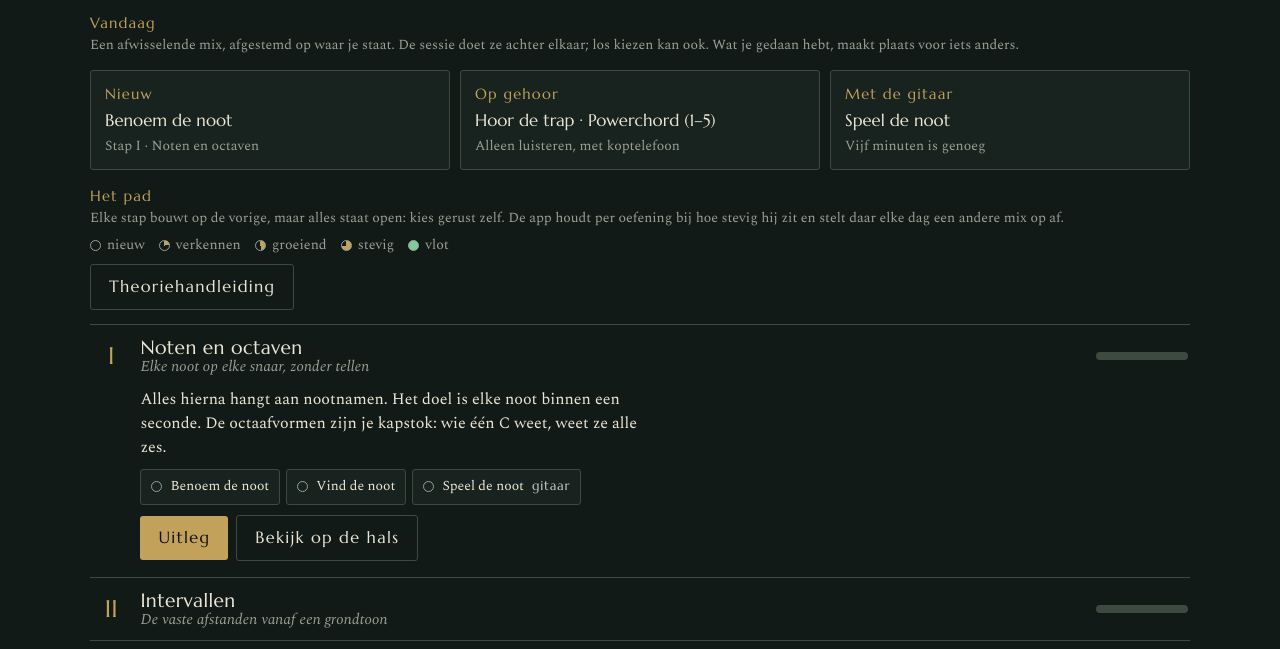
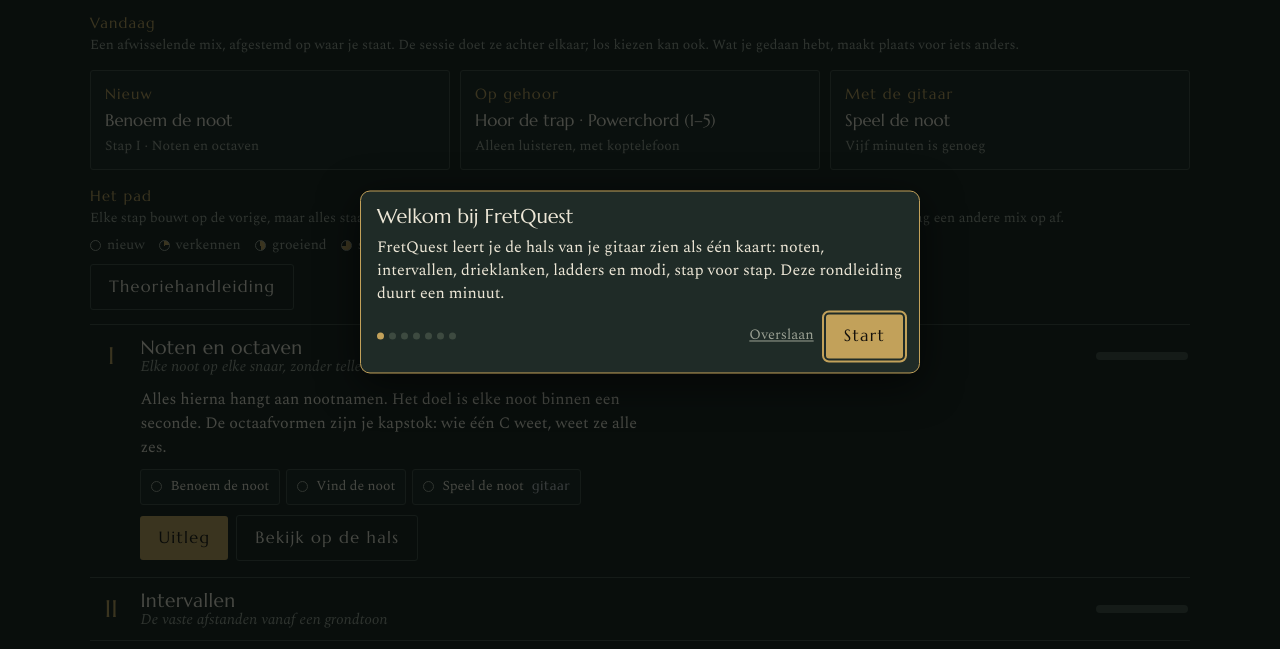
Before and after one commit to danielderonde52-code/FretQuest, a plain HTML site: page index.html in a window 1280 px wide. Shown: the part 118-767 px from the top of the page. Drawn offline with nearby package versions, Linux system fonts and the light colour scheme; a web font is replaced by a local one.

Commit message:
Rondleiding bij het eerste gebruik
Co-Authored-By: Claude Fable 5.2 <noreply@anthropic.com>
Claude-Session: https://claude.ai/code/session_01VJxsEveUw9onH8yxByiFHD

```diff
--- a/index.html
+++ b/index.html
@@ -247,6 +247,24 @@ h1,h2,h3,.brand,.tabs button,.lbl,.btn,.stage h3,.stage .no,.tcard b,.excard b,.
 .info .f,.lesb figcaption,.micnote{font-family:var(--f-b)}
 .btn.on{color:#0c1a11}
 html.pl body.running .btn{font-size:.92rem}
+/* ---- rondleiding ---- */
+#tour{position:fixed;inset:0;z-index:60}
+#tourHole{position:fixed;border:2px solid var(--accent);border-radius:8px;box-shadow:0 0 0 200vmax rgba(6,10,9,.72);pointer-events:none;transition:left .25s,top .25s,width .25s,height .25s}
+#tourHole.none{left:50%!important;top:50%!important;width:0!important;height:0!important;border:0}
+#tourCard{position:fixed;left:50%;transform:translateX(-50%);width:min(560px,calc(100vw - 24px));background:var(--raise);border:1px solid var(--accent);border-radius:10px;padding:14px 16px;display:grid;gap:8px;box-shadow:0 10px 40px rgba(0,0,0,.6)}
+#tourCard h3{margin:0;font-family:var(--f-d);font-size:1.25rem;font-weight:400}
+#tourCard p{margin:0;line-height:1.45}
+#tourCard .trow{display:flex;align-items:center;gap:8px}
+#tourCard .trow .sp{flex:1}
+#tourCard .tdots{display:flex;gap:5px}
+#tourCard .tdots i{width:7px;height:7px;border-radius:50%;background:var(--line)}
+#tourCard .tdots i.on{background:var(--accent)}
+#tourSkip{background:none;border:0;color:var(--muted);text-decoration:underline;padding:8px 4px;font:inherit;font-size:.9rem}
+html.pl #tourCard{padding:9px 14px;gap:4px;width:min(620px,calc(100vw - 24px))}
+html.pl #tourCard h3{font-size:1.05rem}
+html.pl #tourCard p{font-size:.9rem;line-height:1.35}
+html.pl #tourCard .btn{min-height:34px;padding:4px 14px;font-size:.9rem}
+@media (prefers-reduced-motion:reduce){#tourHole{transition:none}}
 </style>
 
 <div class="app">
@@ -267,6 +285,7 @@ html.pl body.running .btn{font-size:.92rem}
       <div class="today" id="today"></div>
       <div><span class="lbl">Het pad</span><p class="muted small">Elke stap bouwt op de vorige, maar alles staat open: kies gerust zelf. De app houdt per oefening bij hoe stevig hij zit en stelt daar elke dag een andere mix op af.</p><div class="lvkey" style="margin-top:6px"><span><i></i>nieuw</span><span><i style="background:conic-gradient(var(--accent) 25%,transparent 0)"></i>verkennen</span><span><i style="background:conic-gradient(var(--accent) 50%,transparent 0)"></i>groeiend</span><span><i style="background:conic-gradient(var(--accent) 75%,transparent 0)"></i>stevig</span><span><i style="background:var(--ok)"></i>vlot</span></div><p id="manLink" hidden style="margin-top:8px"><a class="btn ghost" href="theorie.html" style="display:inline-flex;align-items:center;text-decoration:none">Theoriehandleiding</a></p></div>
       <div class="stages" id="stages"></div>
+      <div class="row"><button class="btn ghost" id="tourBtn">Rondleiding bekijken</button></div>
     </section>
 
     <section id="v-les" hidden><div id="lesBody" style="display:grid;gap:14px"></div></section>
@@ -335,6 +354,13 @@ html.pl body.running .btn{font-size:.92rem}
       <div class="row"><button class="btn ghost" id="statReset">Voortgang wissen</button><span id="statConfirm" class="row"></span></div>
     </section>
   </main>
+</div>
+<div id="tour" hidden role="dialog" aria-modal="true" aria-labelledby="tourH">
+  <div id="tourHole"></div>
+  <div id="tourCard">
+    <h3 id="tourH"></h3><p id="tourP"></p>
+    <div class="trow"><span class="tdots" id="tourDots"></span><span class="sp"></span><button id="tourSkip">Overslaan</button><button class="btn ghost" id="tourBack">Terug</button><button class="btn" id="tourNext">Volgende</button></div>
+  </div>
 </div>
 
 <script>
@@ -1120,6 +1146,36 @@ window.__hk={plan,review,isDue,dayNo,streak,score,LIM,level,vlot,LVL,get store()
 /* de handleiding staat als los bestand naast de app; binnen de Claude-weergave is die er niet */
 if(window.self===window.top&&/^https?:$/.test(location.protocol))$('manLink').hidden=false;
 show('pad');
+/* ================= rondleiding bij het eerste gebruik ================= */
+const TOUR=[
+ {h:'Welkom bij FretQuest',p:'FretQuest leert je de hals van je gitaar zien als één kaart: noten, intervallen, drieklanken, ladders en modi, stap voor stap. Deze rondleiding duurt een minuut.'},
+ {v:'pad',a:()=>document.querySelector('#stages .stage'),h:'Het leerpad',p:'Tien stappen, van losse noten tot de hele hals. Open een stap voor de uitleg en de oefeningen die erbij horen. Niets zit op slot: je mag overal beginnen.'},
+ {v:'pad',a:()=>$('today'),h:'Vandaag',p:'Elke dag stelt de app een afwisselende mix voor, afgestemd op hoe ver je bent. Tik op een kaart, of start de sessie van tien minuten: die doet ze achter elkaar.'},
+ {v:'hals',a:()=>$('exBoard'),h:'De hals',p:'Hier bekijk je elk akkoord en elke ladder in elke toonsoort: over de hele hals, per positie of per snaar. De kleur toont de rol van een noot: grondtoon, terts, kwint of septiem.'},
+ {v:'oef',a:()=>$('prEx'),h:'Oefenen',p:'Drie soorten oefeningen: op het scherm, op gehoor (met koptelefoon) en met je gitaar, waarbij de microfoon meeluistert. Kies zelf wat je oefent en hoeveel vragen een ronde heeft.'},
+ {v:'stat',a:()=>$('v-stat'),h:'Voortgang',p:'Per oefening zie je een niveau: verkennen, groeiend, stevig of vlot. Er is geen norm die je moet halen. De app gebruikt het niveau alleen om te kiezen wat hij je morgen aanbiedt.'},
+ {v:'pad',a:()=>document.querySelector('#stages .stage'),h:'Aan de slag',p:'Begin bij stap I: lees de uitleg en doe de eerste oefening. Tien minuten per dag werkt beter dan een uur per week. Op een telefoon werkt de app het prettigst liggend.',end:'Begin'}
+];
+let tourI=-1;
+function tourPlace(){if(tourI<0)return;const st=TOUR[tourI],hole=$('tourHole'),card=$('tourCard'),el=st.a&&st.a(),vh=window.innerHeight,vw=window.innerWidth;
+  if(!el){hole.className='none';card.style.top='50%';card.style.bottom='auto';card.style.transform='translate(-50%,-50%)';return;}
+  hole.className='';card.style.transform='translateX(-50%)';card.style.top='auto';card.style.bottom='10px';
+  const ch=card.offsetHeight,room=vh-ch-26;
+  window.scrollTo(0,Math.max(0,el.getBoundingClientRect().top+window.scrollY-10));
+  const r=el.getBoundingClientRect(),top=Math.max(6,r.top-4),bot=Math.min(room,r.bottom+4),l=Math.max(4,r.left-4),rt=Math.min(vw-4,r.right+4);
+  if(bot-top<30){hole.className='none';return;}
+  hole.style.left=l+'px';hole.style.top=top+'px';hole.style.width=(rt-l-4)+'px';hole.style.height=(bot-top-4)+'px';}
+function tourGo(i){if(i<0)return;if(i>=TOUR.length)return tourEnd();tourI=i;const st=TOUR[i];
+  if(st.v)show(st.v);$('tour').hidden=false;
+  $('tourH').textContent=st.h;$('tourP').textContent=st.p;
+  $('tourDots').innerHTML=TOUR.map((_,k)=>`<i${k===i?' class="on"':''}></i>`).join('');
+  $('tourBack').hidden=i===0;$('tourSkip').hidden=i===TOUR.length-1;$('tourNext').textContent=st.end||(i===0?'Start':'Volgende');
+  tourPlace();$('tourNext').focus();}
+function tourEnd(){tourI=-1;$('tour').hidden=true;ui.tour=1;show('pad');window.scrollTo(0,0);}
+$('tourNext').onclick=()=>tourGo(tourI+1);$('tourBack').onclick=()=>tourGo(tourI-1);$('tourSkip').onclick=tourEnd;$('tourBtn').onclick=()=>tourGo(0);
+window.addEventListener('resize',tourPlace);
+document.addEventListener('keydown',e=>{if(tourI<0)return;if(e.key==='Escape')tourEnd();if(e.key==='ArrowRight')tourGo(tourI+1);if(e.key==='ArrowLeft')tourGo(tourI-1);});
+if(!ui.tour&&!Object.keys(store.stats||{}).length)tourGo(0);
 })();
 </script>
 
```
